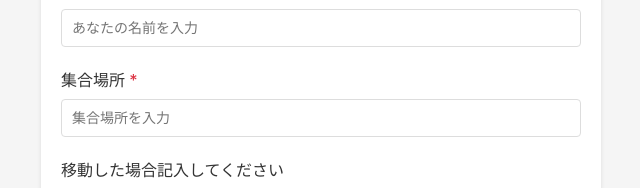
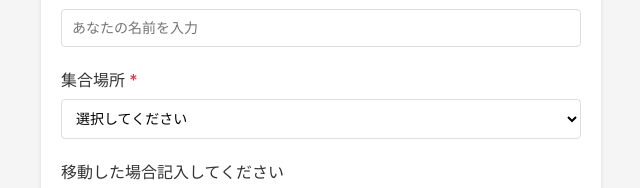
Before and after one commit to itoshu008/GENBAREPOT, a React (Vite) app in the folder client/: page /genbareport/watchman/input in a window 1280 px wide. Shown: the part 244-432 px from the top of the page, without its empty margins (319-959 px from the left). Built offline with nearby package versions, Linux system fonts and the light colour scheme; no server answers.

Commit message:
留守番スタッフ入力ページ：集合場所をプルダウン選択に変更（EAST、千種駅、その他）

```diff
--- a/client/src/pages/WatchmanInputPage.css
+++ b/client/src/pages/WatchmanInputPage.css
@@ -90,13 +90,19 @@
 
 .form-group input[type="text"],
 .form-group input[type="date"],
-.form-group input[type="time"] {
+.form-group input[type="time"],
+.form-group select {
   width: 100%;
   padding: 10px;
   border: 1px solid #ddd;
   border-radius: 4px;
   font-size: 14px;
   box-sizing: border-box;
+}
+
+.form-group select {
+  background-color: white;
+  cursor: pointer;
 }
 
 .form-group input:disabled {
--- a/client/src/pages/WatchmanInputPage.tsx
+++ b/client/src/pages/WatchmanInputPage.tsx
@@ -12,6 +12,7 @@ function WatchmanInputPage() {
   const navigate = useNavigate();
   const [name, setName] = useState<string>("");
   const [meetingPlace, setMeetingPlace] = useState<string>("");
+  const [meetingPlaceOther, setMeetingPlaceOther] = useState<string>("");
   const [movementNote, setMovementNote] = useState<string>("");
   const [meetingTime, setMeetingTime] = useState<string>("");
   const [finishTime, setFinishTime] = useState<string>("");
@@ -23,10 +24,18 @@ function WatchmanInputPage() {
   );
 
   const handleSubmit = async () => {
+    const finalMeetingPlace = meetingPlace === "その他" ? meetingPlaceOther : meetingPlace;
     if (!name || !meetingPlace || !meetingTime || !finishTime) {
       setMessage({
         type: "error",
         text: "すべての項目を入力してください",
+      });
+      return;
+    }
+    if (meetingPlace === "その他" && !meetingPlaceOther.trim()) {
+      setMessage({
+        type: "error",
+        text: "その他の集合場所を入力してください",
       });
       return;
     }
@@ -73,7 +82,8 @@ function WatchmanInputPage() {
         });
 
         // チーフ報告内容に集合場所と時間を記載
-        let chiefReportContent = `集合場所: ${meetingPlace}\n集合時間: ${meetingTime}\n解散時間: ${finishTime}`;
+        const finalMeetingPlace = meetingPlace === "その他" ? meetingPlaceOther : meetingPlace;
+        let chiefReportContent = `集合場所: ${finalMeetingPlace}\n集合時間: ${meetingTime}\n解散時間: ${finishTime}`;
         if (movementNote.trim()) {
           chiefReportContent += `\n移動: ${movementNote.trim()}`;
         }
@@ -153,13 +163,26 @@ function WatchmanInputPage() {
 
           <div className="form-group">
             <label>集合場所 <span className="required">*</span></label>
-            <input
-              type="text"
+            <select
               value={meetingPlace}
               onChange={(e) => setMeetingPlace(e.target.value)}
-              placeholder="集合場所を入力"
               disabled={loading}
-            />
+            >
+              <option value="">選択してください</option>
+              <option value="EAST">EAST</option>
+              <option value="千種駅">千種駅</option>
+              <option value="その他">その他</option>
+            </select>
+            {meetingPlace === "その他" && (
+              <input
+                type="text"
+                value={meetingPlaceOther}
+                onChange={(e) => setMeetingPlaceOther(e.target.value)}
+                placeholder="集合場所を入力"
+                disabled={loading}
+                style={{ marginTop: "10px" }}
+              />
+            )}
           </div>
 
           <div className="form-group">
@@ -196,7 +219,7 @@ function WatchmanInputPage() {
           <div className="button-group">
             <button
               onClick={handleSubmit}
-              disabled={loading || !name || !meetingPlace || !meetingTime || !finishTime}
+              disabled={loading || !name || !meetingPlace || !meetingTime || !finishTime || (meetingPlace === "その他" && !meetingPlaceOther.trim())}
               className="btn btn-primary"
             >
               {loading ? "提出中..." : "提出"}
```
